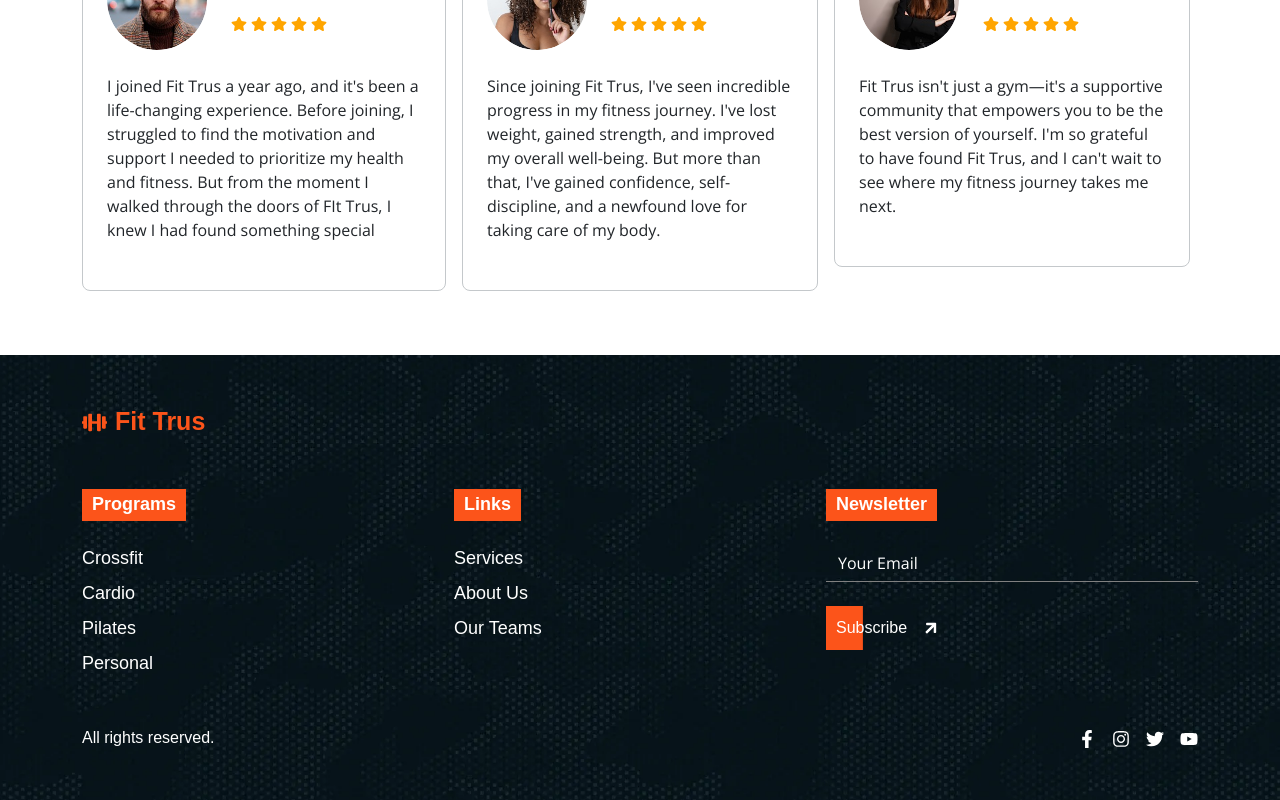
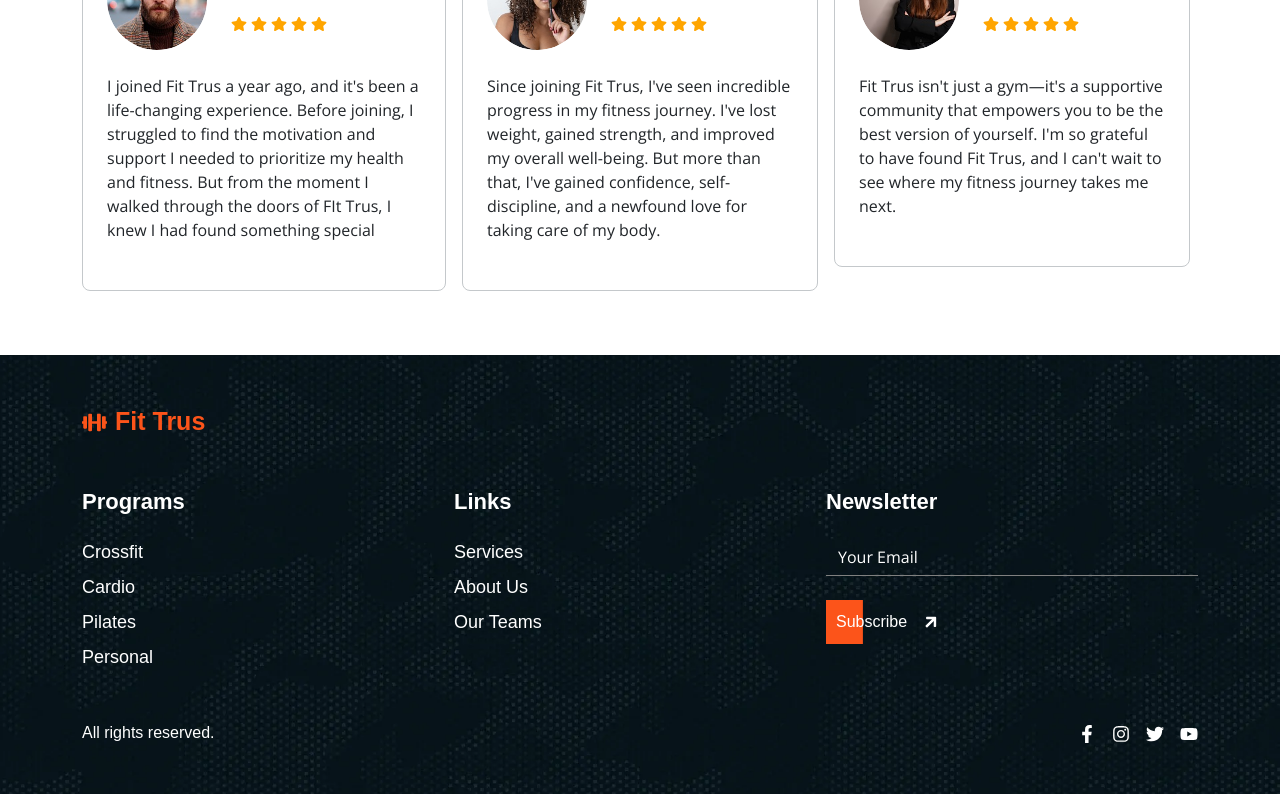
Before and after one commit to rehanadi/fit-trus, a Next.js app: page / in a window 1280 px wide. Shown: the part 2954-3754 px from the top of the page. Built offline with nearby package versions, Linux system fonts and the light colour scheme; a web font is replaced by a local one.

Commit message:
refactor: improve accessibility

```diff
--- a/src/components/Footer.tsx
+++ b/src/components/Footer.tsx
@@ -14,7 +14,7 @@ const Footer = () => {
 
         <div className="row row-gap-5">
           <div className="col col-12 col-md-6 col-lg-4">
-            <h6 className="mb-4 d-inline-flex">Programs</h6>
+            <h5 className="mb-4 d-inline-flex">Programs</h5>
 
             <ul className="d-flex flex-column gap-2">
               <li>
@@ -33,7 +33,7 @@ const Footer = () => {
           </div>
 
           <div className="col col-12 col-md-6 col-lg-4">
-            <h6 className="mb-4 d-inline-flex">Links</h6>
+            <h5 className="mb-4 d-inline-flex">Links</h5>
 
             <ul className="d-flex flex-column gap-2">
               <li>
@@ -49,7 +49,7 @@ const Footer = () => {
           </div>
 
           <div className="col col-12 col-md-6 col-lg-4">
-            <h6 className="mb-4 d-inline-flex">Newsletter</h6>
+            <h5 className="mb-4 d-inline-flex">Newsletter</h5>
 
             <form action="/" className="d-flex flex-column row-gap-4">
               <input className={["form-control", openSans.className].join(" ")} placeholder="Your Email" />
@@ -67,19 +67,19 @@ const Footer = () => {
           <span>All rights reserved.</span>
 
           <div className="social d-flex align-items-center gap-3 flex-shrink-0">
-            <Link href="/">
+            <Link href="/" aria-label="Facebook">
               <FaFacebookF />
             </Link>
 
-            <Link href="/">
+            <Link href="/" aria-label="Instagram">
               <FaInstagram />
             </Link>
 
-            <Link href="/">
+            <Link href="/" aria-label="Twitter">
               <FaTwitter />
             </Link>
 
-            <Link href="/">
+            <Link href="/" aria-label="Youtube">
               <FaYoutube />
             </Link>
           </div>
--- a/src/styles/globals.css
+++ b/src/styles/globals.css
@@ -218,10 +218,8 @@ strong {
   background-position: center;
 }
 
-.footer h6 {
-  font-size: 18px;
-  padding: 5px 10px;
-  background-color: var(--color-orange);
+.footer h5 {
+  font-size: 22px;
 }
 
 .footer ul li a {
```
